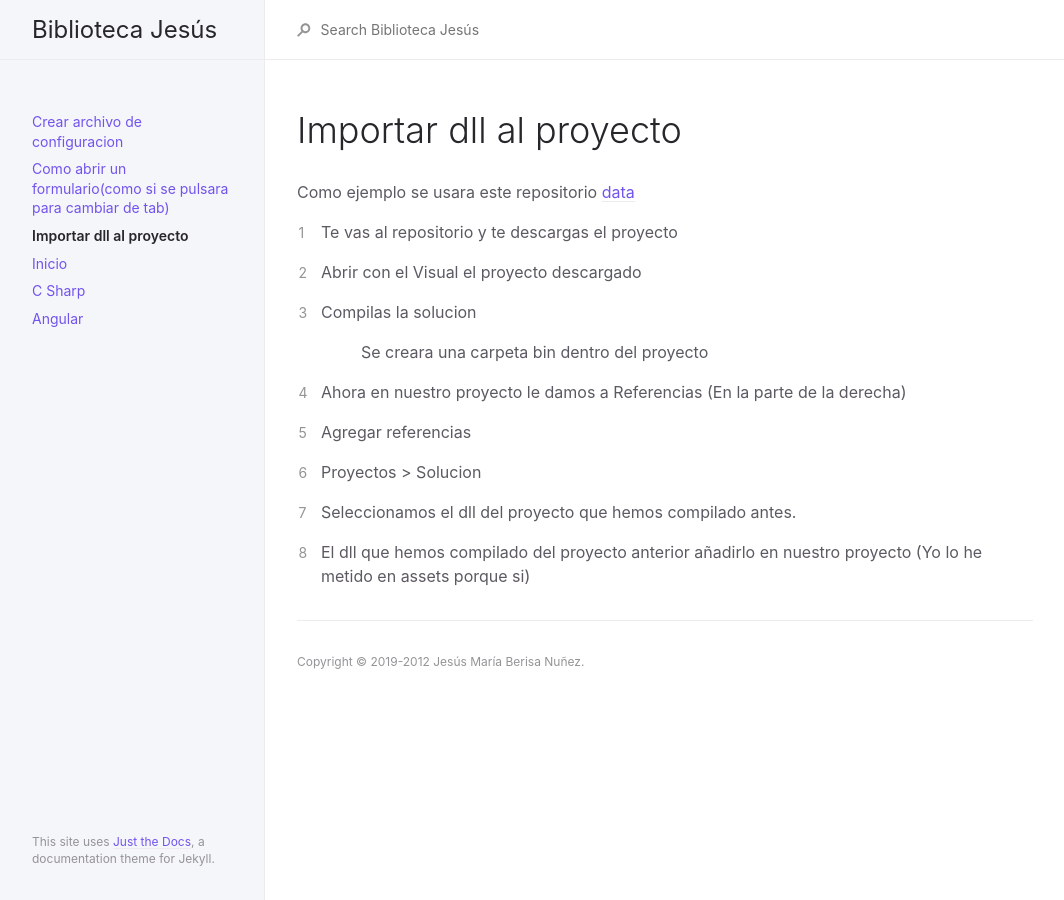
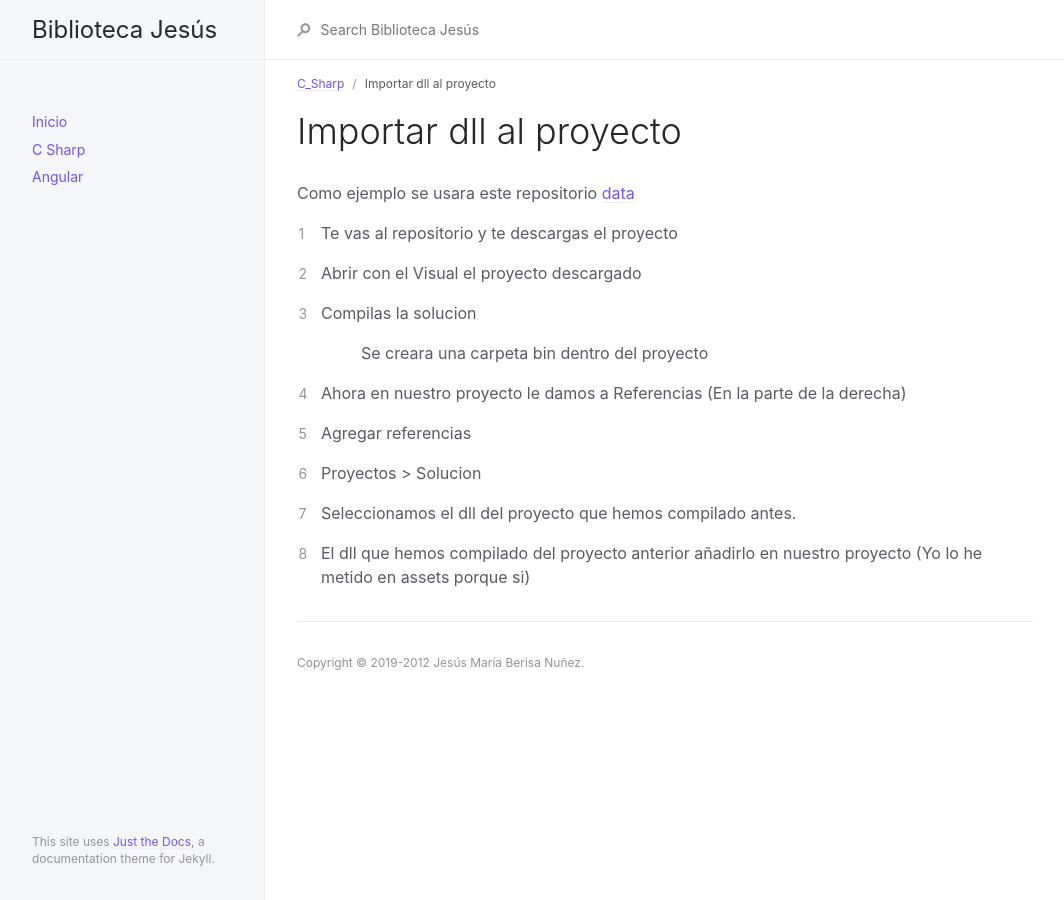
Before and after one commit to llius123/Biblioteca, a Jekyll site: the page built from docs/C_Sharp/Importar_dll_al_proyecto.md, in a window 1280 px wide. Shown: the whole page, without its empty margins (107-1171 px from the left). Built offline with Jekyll 4.4.1, drawn with Linux system fonts in a browser that asks for light colours; our own code applies the rules of GitHub Pages for plain Markdown files; part of the change alters nothing that is shown.

Commit message:
C_Sharp Fix

````diff
--- a/docs/C_Sharp/Crear_archivo_configuracion.md
+++ b/docs/C_Sharp/Crear_archivo_configuracion.md
@@ -1,3 +1,9 @@
+---
+layout: default
+title: Crear archivo de configuracion
+parent: C_Sharp
+---
+
 # Crear archivo de configuracion
 
 Sacado de [aqui](https://stackoverflow.com/questions/10864755/adding-and-reading-from-a-config-file/10864790#10864790)
--- a/docs/C_Sharp/Forms.md
+++ b/docs/C_Sharp/Forms.md
@@ -1,3 +1,9 @@
+---
+layout: default
+title: Como abrir un formulario(como si se pulsara para cambiar de tab)
+parent: C_Sharp
+---
+
 # Como abrir un formulario(como si se pulsara para cambiar de tab)
 
 ```csharp
--- a/docs/C_Sharp/Importar_dll_al_proyecto.md
+++ b/docs/C_Sharp/Importar_dll_al_proyecto.md
@@ -1,3 +1,9 @@
+---
+layout: default
+title: Importar dll al proyecto
+parent: C_Sharp
+---
+
 # Importar dll al proyecto
 
 Como ejemplo se usara este repositorio [data](https://github.com/RiotGames/LoRDeckCodes)
````
